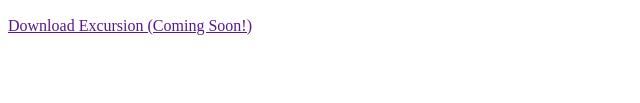
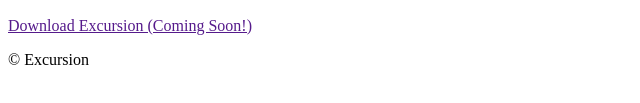
Before and after one commit to ColonelGampo/excursion, a plain HTML site: page index.html in a window 1280 px wide. Shown: the part 471-574 px from the top of the page, 0-640 px from the left. Drawn offline with Linux system fonts and the light colour scheme.

Commit message:
final changes down to copyright

```diff
--- a/index.html
+++ b/index.html
@@ -27,7 +27,7 @@
     </div>
 
     <div class="footer">
-
+        <p>&#169 Excursion</p>
     </div>
 
 </body>
```
